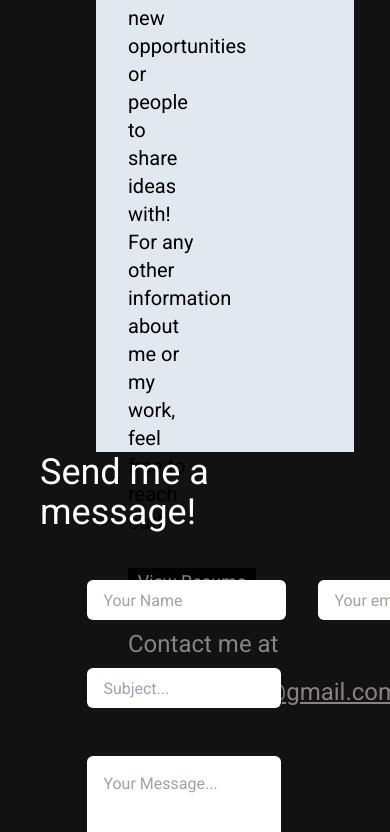
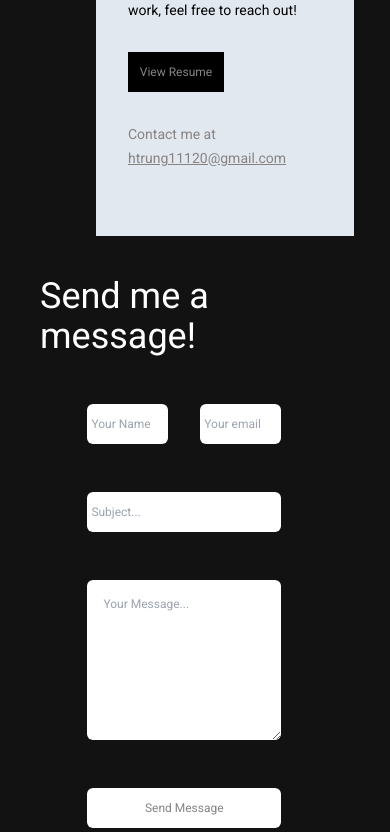
Before and after one commit to htrung11120/portforlio, a React (Vite) app: page / in a window 390 px wide. Shown: the part 3292-4124 px from the top of the page. Built offline with nearby package versions, Linux system fonts and the light colour scheme.

Commit message:
fix front size

```diff
--- a/src/Components/Contact/Contact.jsx
+++ b/src/Components/Contact/Contact.jsx
@@ -6,50 +6,55 @@ export default function Contact({ scrollToContact }) {
     >
       <h3 className=" my-10 text-4xl md:mb-12 md:text-7xl">Contact</h3>
       <div className="flex flex-col md:flex-row md:gap-24">
-        <div className="ml-14 flex h-[600px] w-10/12 flex-col gap-8 bg-slate-200 px-8 pb-10 md:mt-10 md:w-[600px]  md:gap-16 md:px-16 md:pb-16">
+        <div className="ml-14 flex h-96 w-10/12 flex-col gap-8 bg-slate-200 px-8 pb-10 md:mt-10 md:h-[600px] md:w-[600px]  md:gap-16 md:px-16 md:pb-16">
           <p className=" text-3xl text-black md:mt-10 md:pl-16 md:text-5xl">
             Say Hi!
           </p>
-          <p className=" pr-32 text-xl text-black">
+          <p className=" text-sm text-black md:pr-32 md:text-xl">
             Currently open for new opportunities or people to share ideas with!
             For any other information about me or my work, feel free to reach
             out!
           </p>
-          <button className="h-10 w-32 bg-black  text-lg md:h-16 md:w-48">
+          <button className="h-10 w-24 bg-black text-xs md:h-16 md:w-48 md:text-lg">
             View Resume
           </button>
-          <div className="flex flex-col gap-4 text-2xl">
-            <span>Contact me at</span>
-            <a href="mailto:htrung11120@gmail.com" className="underline">
+          <div className="flex flex-col gap-1 text-lg md:gap-4 md:text-2xl">
+            <span className="text-sm">Contact me at</span>
+            <a
+              href="mailto:htrung11120@gmail.com"
+              className="text-sm underline"
+            >
               htrung11120@gmail.com
             </a>
           </div>
         </div>
         <div className="  flex h-auto w-9/12 flex-col items-center  justify-center md:w-[600px] ">
-          <p className=" text-4xl text-white md:text-5xl">Send me a message!</p>
+          <p className=" mt-10 text-4xl text-white md:mt-14 md:text-5xl">
+            Send me a message!
+          </p>
           <form
             action=""
-            className=" ml-14 mt-12 flex w-10/12  flex-col gap-12"
+            className=" md:text-md ml-14 mt-12 flex  w-10/12 flex-col gap-12 text-xs"
           >
-            <div className="flex w-full  justify-between gap-8 md:flex-row">
+            <div className="flex w-full  justify-between gap-8  md:flex-row">
               <input
                 type="text"
                 name="senderName"
                 placeholder="Your Name"
-                className="h-10  grow rounded-md pl-4"
+                className="h-10 w-full grow rounded-md pl-1 md:pl-4"
               />
               <input
                 type="text"
                 name="senderEmail"
                 placeholder="Your email"
-                className="h-10  grow rounded-md pl-4"
+                className="h-10 w-full grow rounded-md pl-1 md:pl-4"
               />
             </div>
             <input
               type="text"
               name="subject"
               placeholder="Subject..."
-              className="h-10 w-full grow rounded-md pl-4"
+              className="h-10 w-full grow rounded-md pl-1 md:pl-4"
             />
             <textarea
               name=""
```
